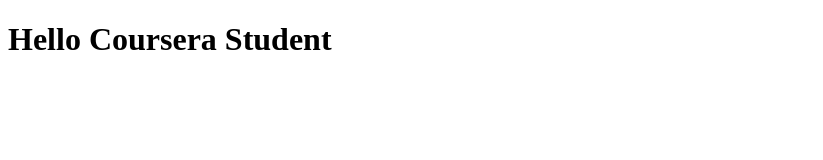
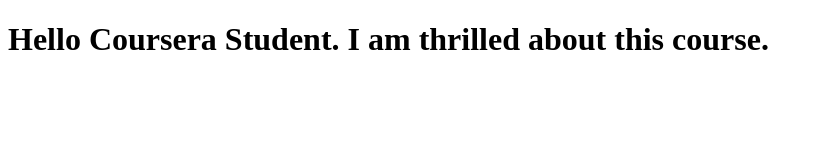
Before and after one commit to brownium/coursera-angular, a plain HTML site: page index.html in a window 1280 px wide. Shown: the whole page, without its empty margins (0-823 px from the left). Drawn offline with Linux system fonts and the light colour scheme.

Commit message:
new version of file

```diff
--- a/index.html
+++ b/index.html
@@ -5,6 +5,6 @@
     <title>Hello Coursera</title>
   </head>
   <body>
-    <h1>Hello Coursera Student</h1>
+    <h1>Hello Coursera Student.  I am thrilled about this course.</h1>
   </body>
 </html>
```
